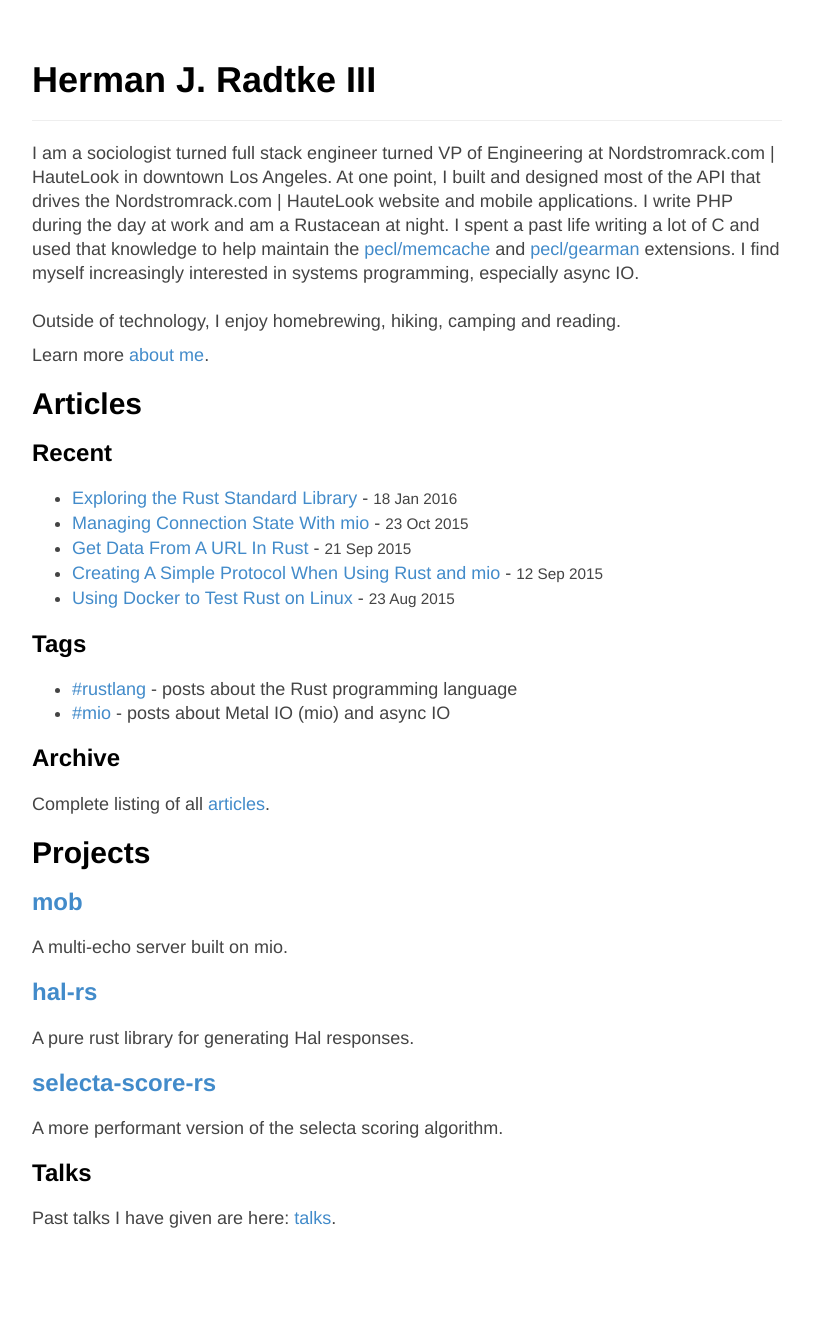
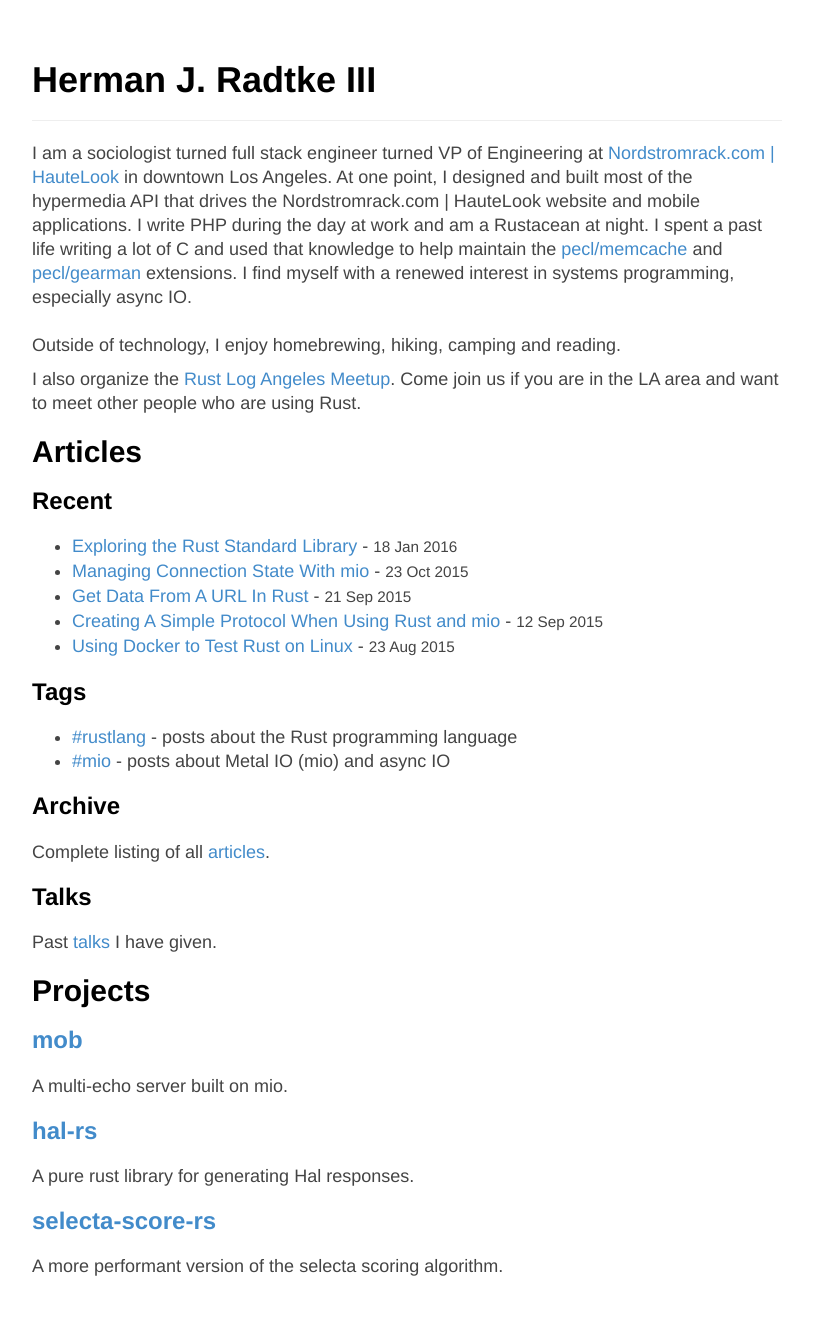
Before and after one commit to hjr3/hjr3.github.io, a Jekyll site: the page built from index.html, in a window 1280 px wide. Shown: the whole page, without its empty margins (233-1046 px from the left). Built offline with Jekyll 4.4.1, drawn with Linux system fonts in a browser that asks for light colours; before the commit the page ends 1280 px from its top, so only the background shows below that.

Commit message:
Minor update to the index page

```diff
--- a/index.html
+++ b/index.html
@@ -6,12 +6,12 @@ title: Herman J. Radtke III
 <h1>{{ site.author.name }}</h1>
 <hr/>
 <p>
-I am a sociologist turned full stack engineer turned VP of Engineering at Nordstromrack.com | HauteLook in downtown Los Angeles. At one point, I built and designed most of the API that drives the Nordstromrack.com | HauteLook website and mobile applications. I write PHP during the day at work and am a Rustacean at night. I spent a past life writing a lot of C and used that knowledge to help maintain the <a href="https://pecl.php.net/package/memcache">pecl/memcache</a> and <a href="https://pecl.php.net/package/gearman">pecl/gearman</a> extensions. I find myself increasingly interested in systems programming, especially async IO.<br/>
+I am a sociologist turned full stack engineer turned VP of Engineering at <a href="https://www.nordstromrack.com/">Nordstromrack.com | HauteLook</a> in downtown Los Angeles. At one point, I designed and built most of the hypermedia API that drives the Nordstromrack.com | HauteLook website and mobile applications. I write PHP during the day at work and am a Rustacean at night. I spent a past life writing a lot of C and used that knowledge to help maintain the <a href="https://pecl.php.net/package/memcache">pecl/memcache</a> and <a href="https://pecl.php.net/package/gearman">pecl/gearman</a> extensions. I find myself with a renewed interest in systems programming, especially async IO.<br/>
 <br/>
 Outside of technology, I enjoy homebrewing, hiking, camping and reading.
 </p>
 <p>
-Learn more <a href="http://about.me/hermanradtke">about me</a>.
+I also organize the <a href="http://www.meetup.com/Rust-Los-Angeles/">Rust Log Angeles Meetup</a>. Come join us if you are in the LA area and want to meet other people who are using Rust.
 </p>
 
 <!-- eventually make this featured articles -->
@@ -41,12 +41,12 @@ Learn more <a href="http://about.me/hermanradtke">about me</a>.
 
 <p>Complete listing of all <a href="/archive.html">articles</a>.</p>
 
+<h3>Talks</h3>
+
+<p>Past <a href="/talks.html">talks</a> I have given.</p>
+
 <h2>Projects</h2>
 {% for project in site.projects %}
   <h3><a href="{{ project.link }}">{{ project.name }}</a></h3>
   <p>{{ project.description }}</p>
 {% endfor %}
-
-<h3>Talks</h3>
-
-<p>Past talks I have given are here: <a href="/talks.html">talks</a>.</p>
```
